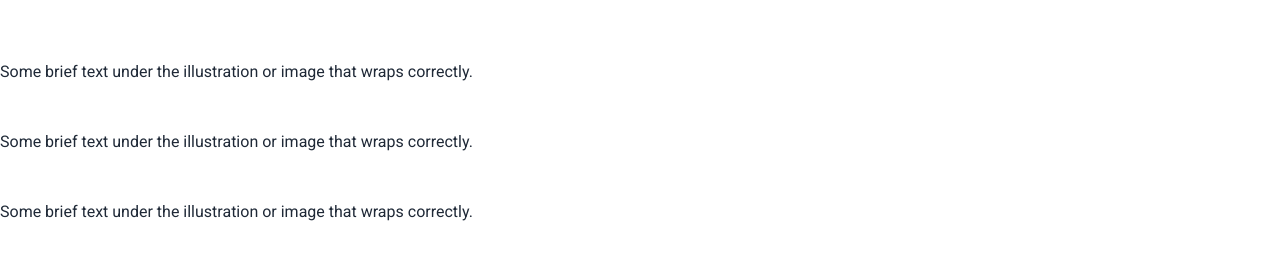
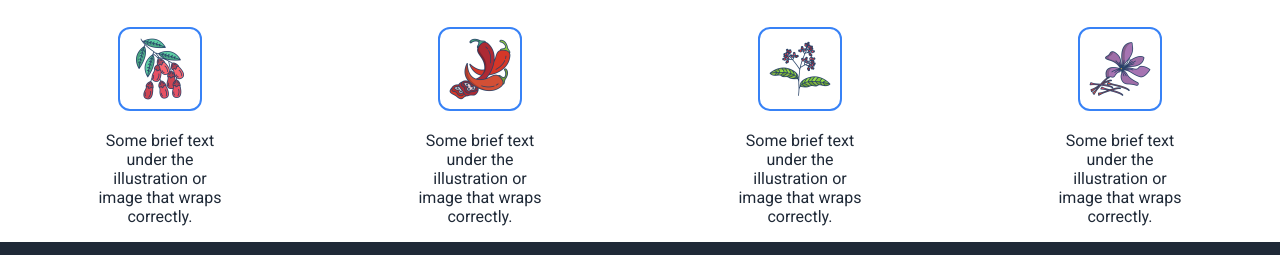
Before and after one commit to emiledrablant/odin-landing-page, a plain HTML site: page index.html in a window 1280 px wide. Shown: the part 505-760 px from the top of the page. Drawn offline with Linux system fonts and the light colour scheme.

Commit message:
polish section two

```diff
--- a/index.html
+++ b/index.html
@@ -29,21 +29,23 @@
 
     <div class="section-two">
         <h2>Some random information.</h2>
+        <div class="cards">
             <div class="card">
-            <img>
+                <img src="./images/barberry.png">
                 <p>Some brief text under the illustration or image that wraps correctly.</p>
             </div>
             <div class="card">
-            <img>
+                <img src="./images/chilli.png">
                 <p>Some brief text under the illustration or image that wraps correctly.</p>
             </div>
             <div class="card">
-            <img>
+                <img src="./images/pepper.png">
                 <p>Some brief text under the illustration or image that wraps correctly.</p>
             </div>
             <div class="card">
-            <img>
+                <img src="./images/saffron.png">
                 <p>Some brief text under the illustration or image that wraps correctly.</p>
+            </div>
         </div>
     </div>
 
--- a/style.css
+++ b/style.css
@@ -79,3 +79,20 @@ button {
     padding: 12px 24px;
     display: inline-block;
 }
+
+.card {
+    max-width: 128px;
+    text-align: center;
+}
+
+.card img {
+    max-width: 64px;
+    border: 2px solid #3882f6;
+    border-radius: 12px;
+    padding: 8px;
+}
+
+.cards {
+    display: flex;
+    justify-content: space-around;
+}
```
Lines whose indentation alone changed are shown as unchanged.
